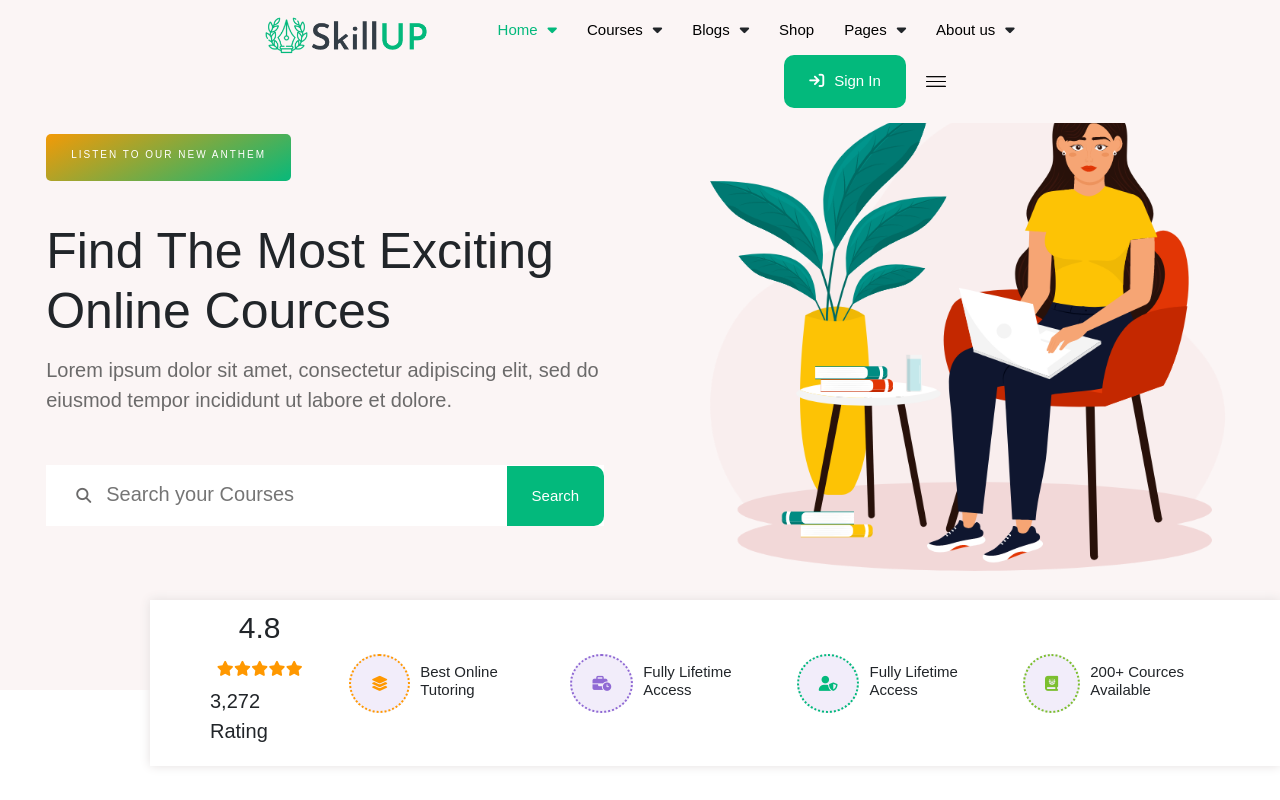
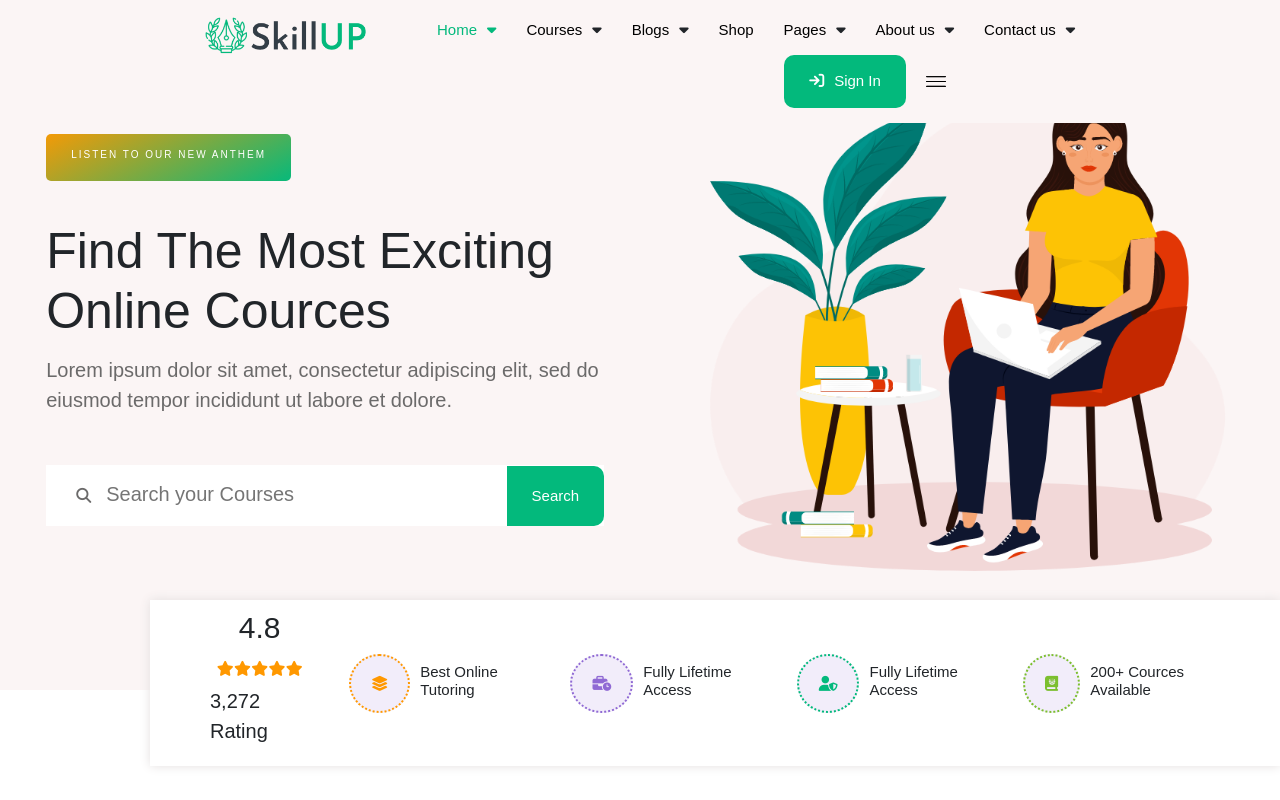
Before and after one commit to subash431/skillup, a plain HTML site: page index.html in a window 1280 px wide. Shown: the top 800 px of the page. Drawn offline with nearby package versions, Linux system fonts and the light colour scheme.

Commit message:
Update index.html
contact paged added

```diff
--- a/index.html
+++ b/index.html
@@ -42,6 +42,7 @@
                 <li><a href="#">Shop</a></li>
                 <li><a href="#">Pages</a><i class="fa-solid fa-caret-down"></i></li>
                 <li><a href="#">About us</a><i class="fa-solid fa-caret-down"></i></li>
+                  <li><a href="#">Contact us</a><i class="fa-solid fa-caret-down"></i></li>
             </ul>
         </div>
         <div class="button">
```
